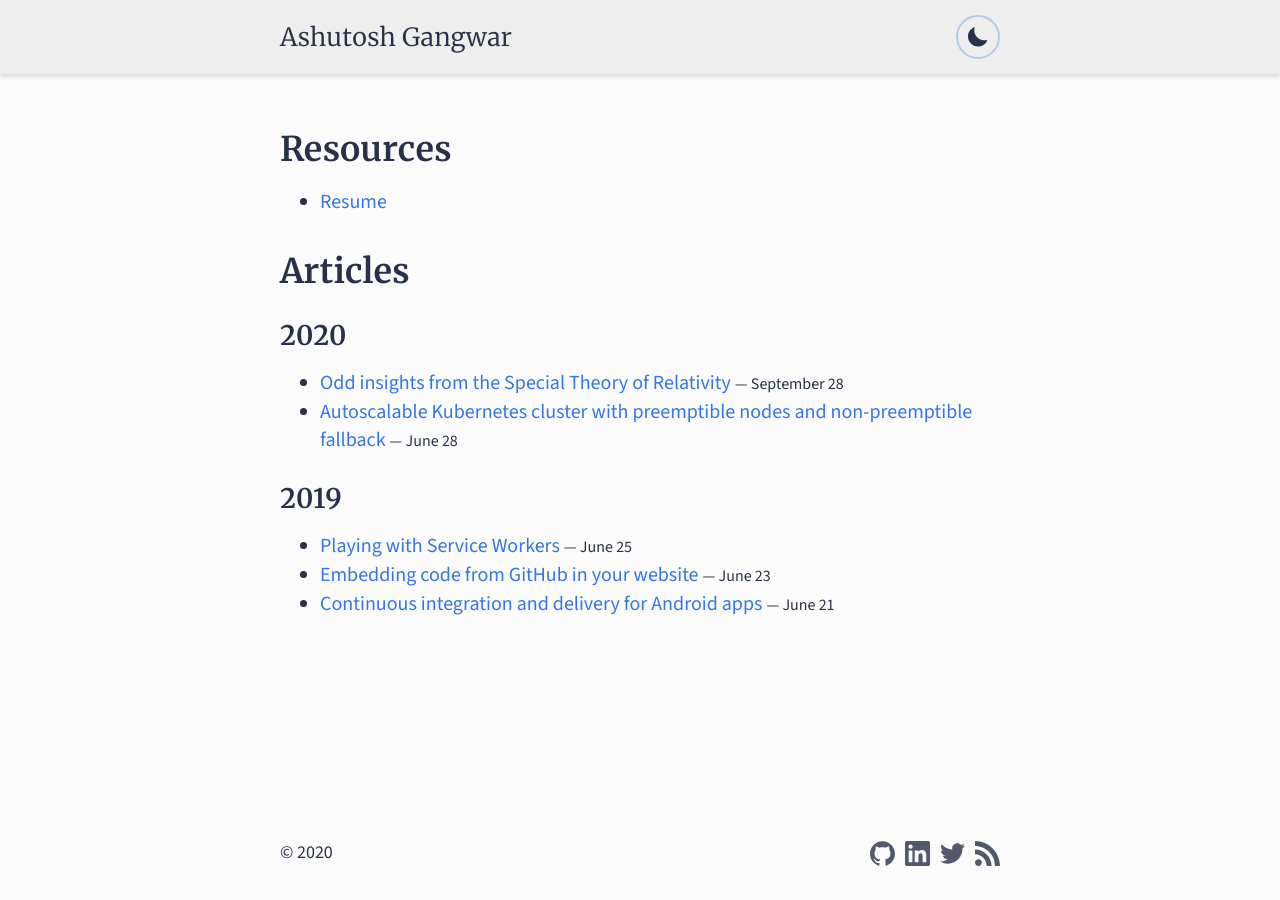
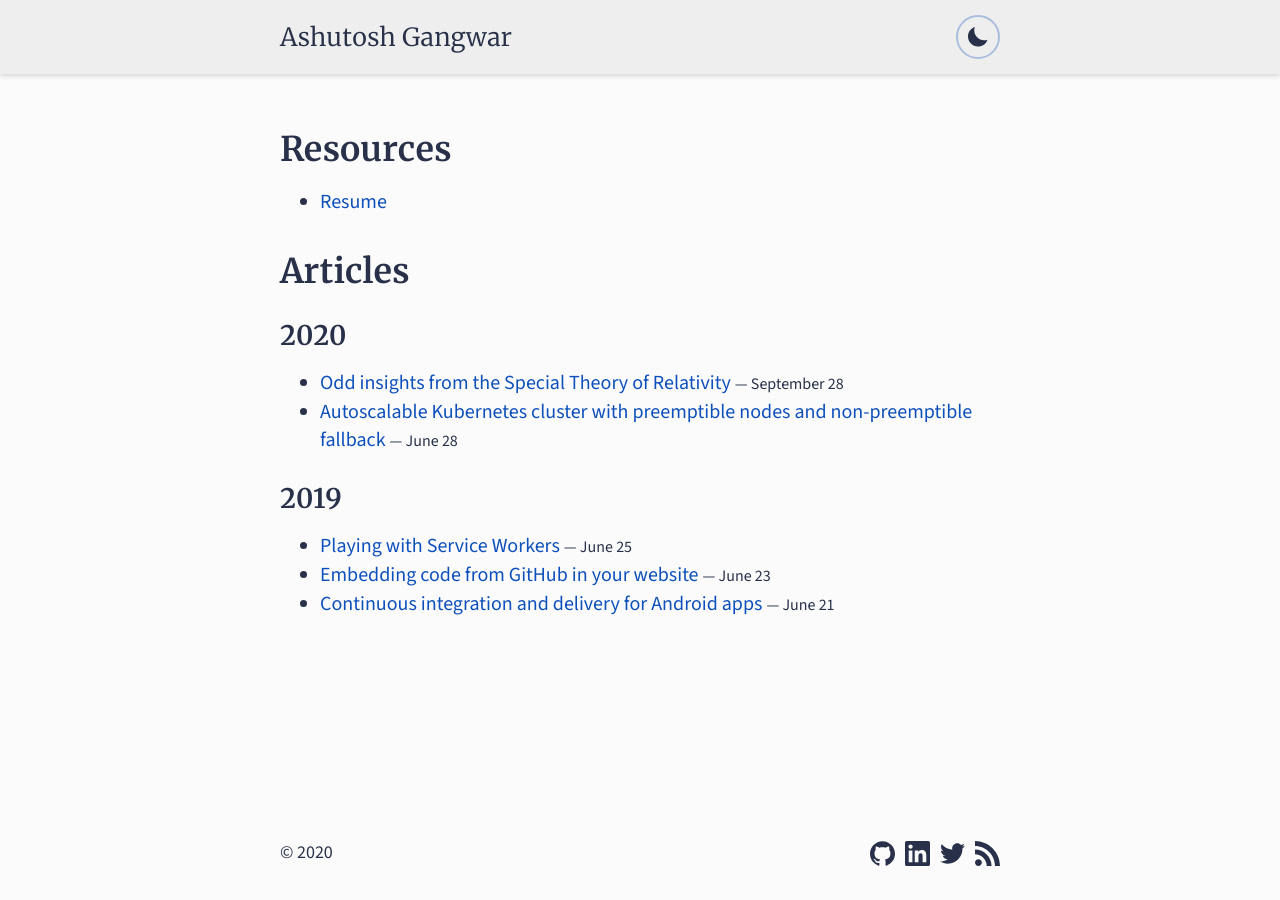
Before and after one commit to ashutoshgngwr/ashutoshgngwr.github.io, a Jekyll site: the page built from index.md, in a window 1280 px wide. Built offline with Jekyll 4.4.1, drawn with Linux system fonts in a browser that asks for light colours.

Commit message:
fix color contrast issues

```diff
--- a/_sass/_theme-switch.scss
+++ b/_sass/_theme-switch.scss
@@ -12,7 +12,7 @@ label.theme-switch {
   }
 
   &:active {
-    background: var(--color-primary);
+    background: var(--color-primary-variant);
   }
 
   svg {
--- a/_sass/base/_colors.scss
+++ b/_sass/base/_colors.scss
@@ -4,15 +4,15 @@
 
 :root {
   $color-bg: #fbfbfb;
-  $color-primary: #3476e2;
+  $color-primary: #0d50bb;
+  $color-primary-light: #347cf0;
 
   --color-bg: #{$color-bg};
   --color-bg-secondary: #{darken($color-bg, 5%)};
   --color-primary: #{$color-primary};
+  --color-primary-variant: #{$color-primary-light};
   --color-primary-accent: #{transparentize($color-primary, 0.7)};
   --color-text: #283149;
-  --active-brightness: 1.2;
-  --hover-brightness: 0.7;
 
   --color-code-red: #ca1243;
   --color-code-blue: #4078f2;
@@ -25,15 +25,15 @@
 
 :root[data-theme="dark"] {
   $color-bg: #283149;
-  $color-primary: #8db6f7;
+  $color-primary: #9ec1f7;
+  $color-primary-dark: #659df2;
 
   --color-bg: #{$color-bg};
   --color-bg-secondary: #{lighten($color-bg, 5%)};
   --color-primary: #{$color-primary};
+  --color-primary-variant: #{$color-primary-dark};
   --color-primary-accent: #{transparentize($color-primary, 0.7)};
   --color-text: #fbfbfb;
-  --active-brightness: 0.8;
-  --hover-brightness: 1.2;
 
   --color-code-red: #ff5370;
   --color-code-blue: #82aaff;
@@ -64,11 +64,11 @@
   background: var(--color-primary-accent);
 
   &:hover {
-    background: var(--color-primary);
+    background: var(--color-primary-variant);
   }
 
   &:active {
-    background: var(--color-primary-accent);
+    background: var(--color-primary);
   }
 }
 
@@ -86,11 +86,11 @@ a {
   }
 
   &:hover {
-    filter: brightness(var(--hover-brightness));
+    color: var(--color-primary-variant);
   }
 
   &:active {
-    filter: brightness(var(--active-brightness));
+    color: var(--color-primary-accent);
   }
 
   &:focus {
--- a/_sass/main.scss
+++ b/_sass/main.scss
@@ -45,6 +45,10 @@ header {
 
       &:hover {
         color: var(--color-primary);
+      }
+
+      &:active {
+        color: var(--color-primary-variant);
       }
     }
 
@@ -100,7 +104,6 @@ footer {
       width: 1.25rem;
       margin-right: 0.5rem;
       color: var(--color-text);
-      opacity: 0.8;
 
       // since devices with lower resolution will typically use an imprecise
       // pointing device such as fingers on touchscreens
@@ -114,7 +117,11 @@ footer {
       }
 
       &:hover {
-        opacity: 1;
+        color: var(--color-primary);
+      }
+
+      &:active {
+        color: var(--color-primary-variant);
       }
     }
   }
```
